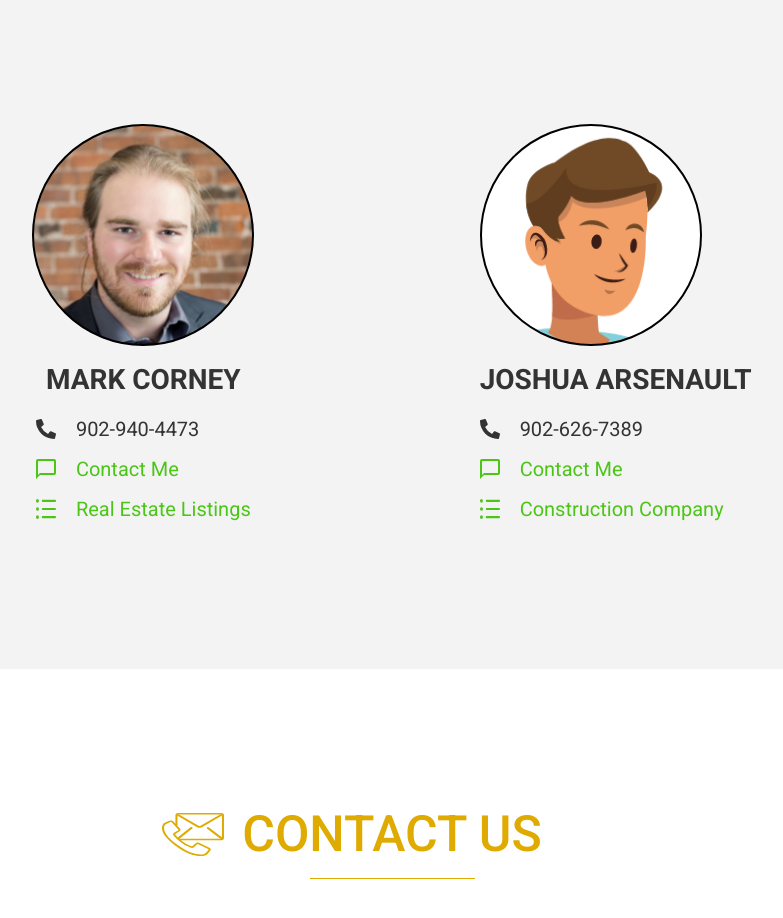
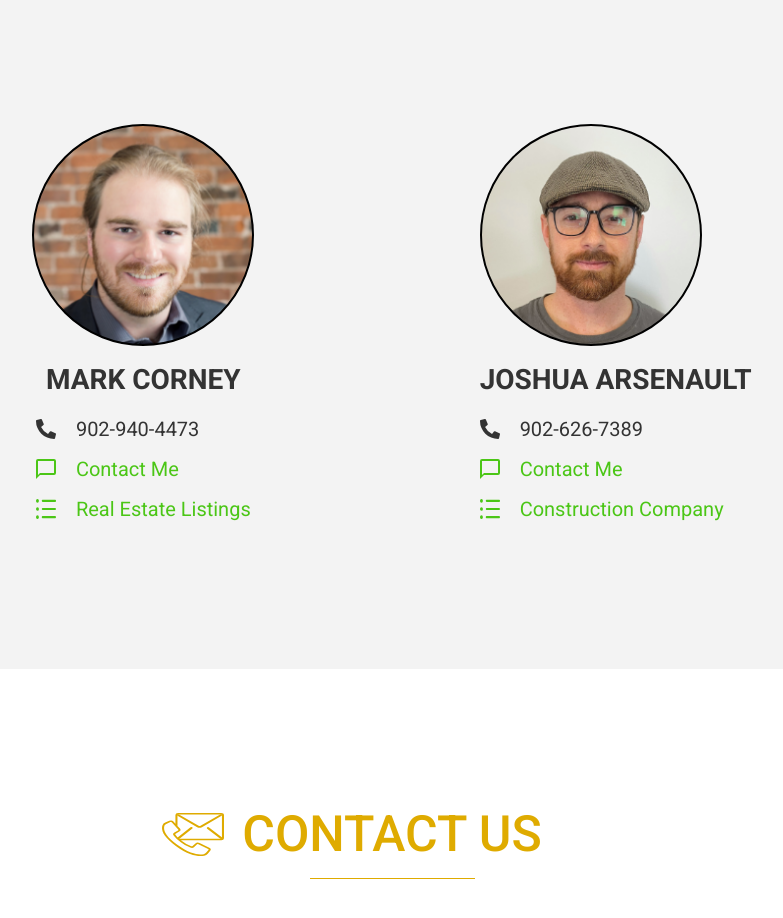
Before and after one commit to experimarketing/arcopro, a plain HTML site: page index.html in a window 1280 px wide. Shown: the part 2540-3458 px from the top of the page, without its empty margins (248-1031 px from the left). Drawn offline with Linux system fonts and the light colour scheme.

Commit message:
Update style.css

```diff
--- a/style.css
+++ b/style.css
@@ -417,7 +417,7 @@ nav .nav-item:last-child {
 }
 
 .profile-img.joshua-arsenault {
-    background: url(img/joshua_arsenault.png) 50%/cover;
+    background: url(img/joshua_arsenault_1.png) 50%/cover;
     width: 222px;
     height: 222px;
     border-radius: 50%;
```
